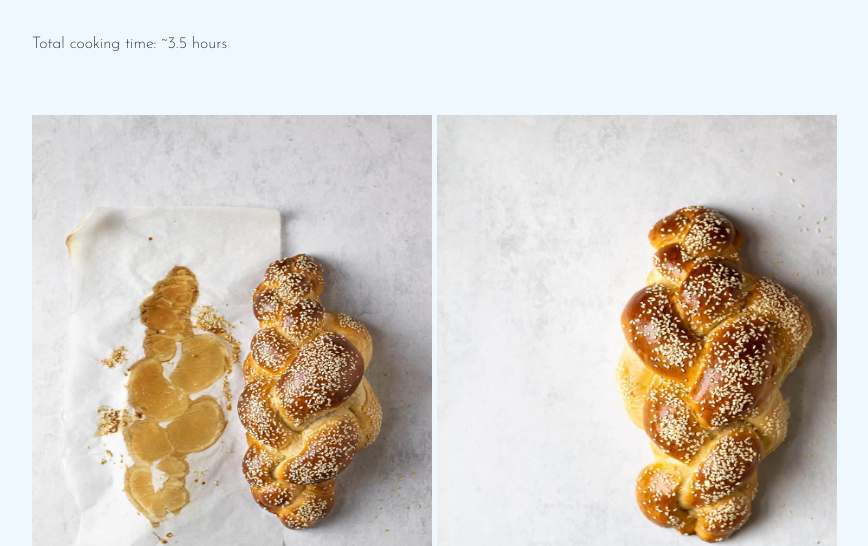
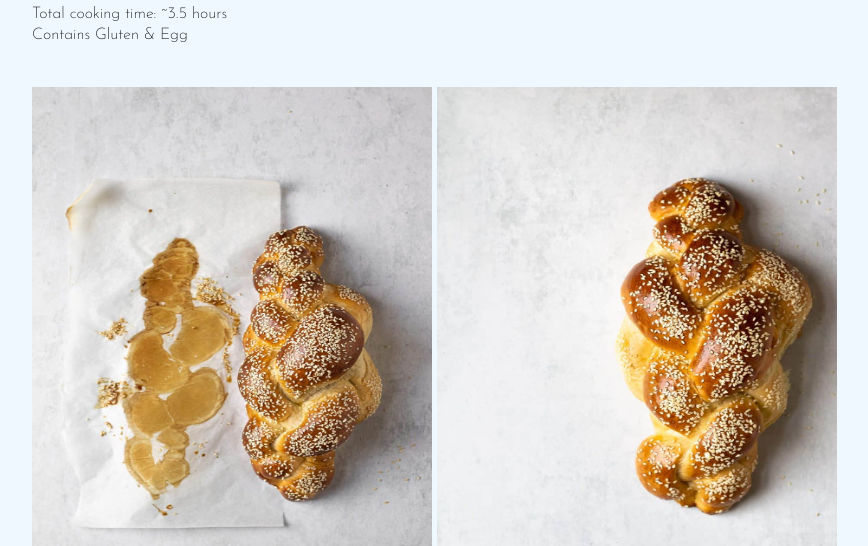
Before and after one commit to rubygrant6/iffall2022, a plain HTML site: page recipe/content/index.html in a window 1280 px wide. Shown: the part 254-800 px from the top of the page, without its empty margins (56-924 px from the left). Drawn offline with Linux system fonts and the light colour scheme.

Commit message:
Add files via upload

```diff
--- a/recipe/content/index.html
+++ b/recipe/content/index.html
@@ -13,6 +13,7 @@
     <div class="info">
         <h5 class="header">Yield: 6 large or 8 medium challahs</h5>
         <h5 class="header">Total cooking time: ~3.5 hours</h5>
+        <h5 class="header">Contains Gluten & Egg</h5>
     </div>
         <img src="challah-oct.-2020-4-1366x2048.jpg" alt="Challah" class="header">
         <img src="challah-oct.-2020-2-1366x2048.jpg" alt="Challah2" class="header">
--- a/recipe/content/styles.css
+++ b/recipe/content/styles.css
@@ -69,7 +69,7 @@ h5 {
     font-size: 1rem;
     line-height: .05rem;
     margin-top: 10px;
-    margin-bottom: 50px;
+    margin-bottom: 20px;
 }
 
 .Notes {
```
